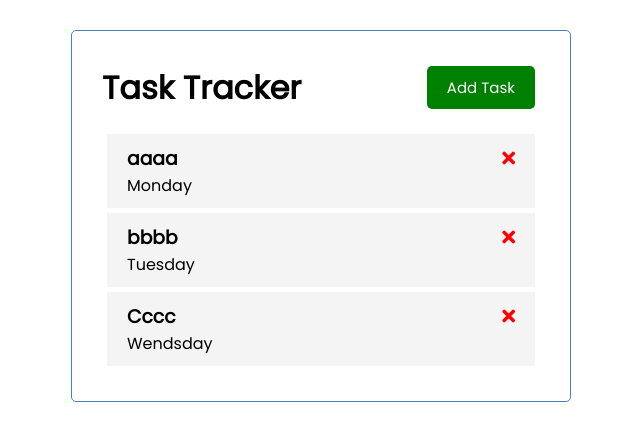
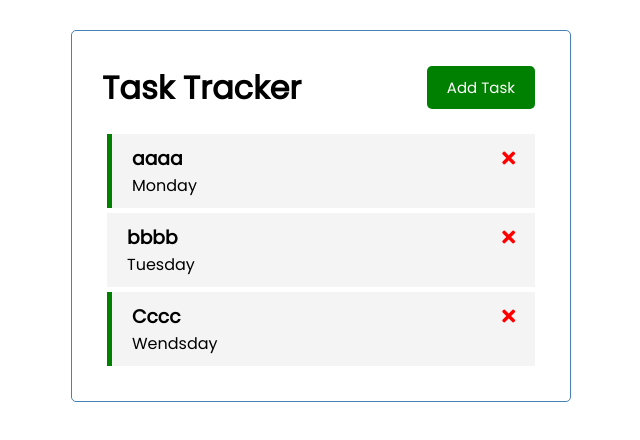
Before and after one commit to Mahsa1990a/vue-crash-2021, a Vue app: page / in a window 1280 px wide. Shown: the top 440 px of the page, without its empty margins (319-959 px from the left). Built offline with nearby package versions, Linux system fonts and the light colour scheme.

Commit message:
added reminder with ternary operatotr and have task class as well

```diff
--- a/src/components/Task.vue
+++ b/src/components/Task.vue
@@ -1,5 +1,6 @@
 <template>
-<div class="task">
+<!-- <div class="task"> UPDATE TO: have condition for reminder and add task at the end as well-->
+<div :class="[task.reminder ? 'reminder' : '', 'task']">
   <h3>{{ task.text }}
     <i class="fas fa-times"></i>
   </h3>
```
